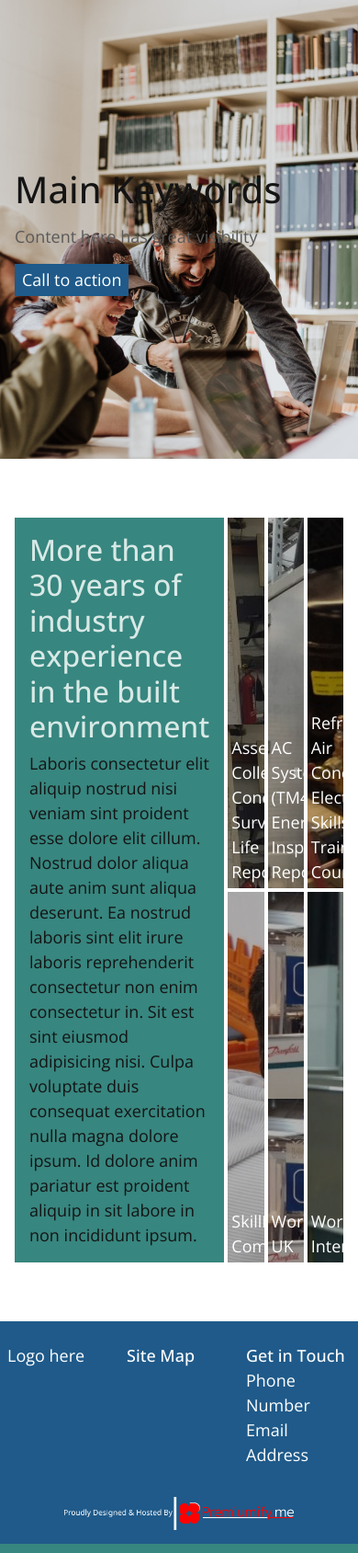
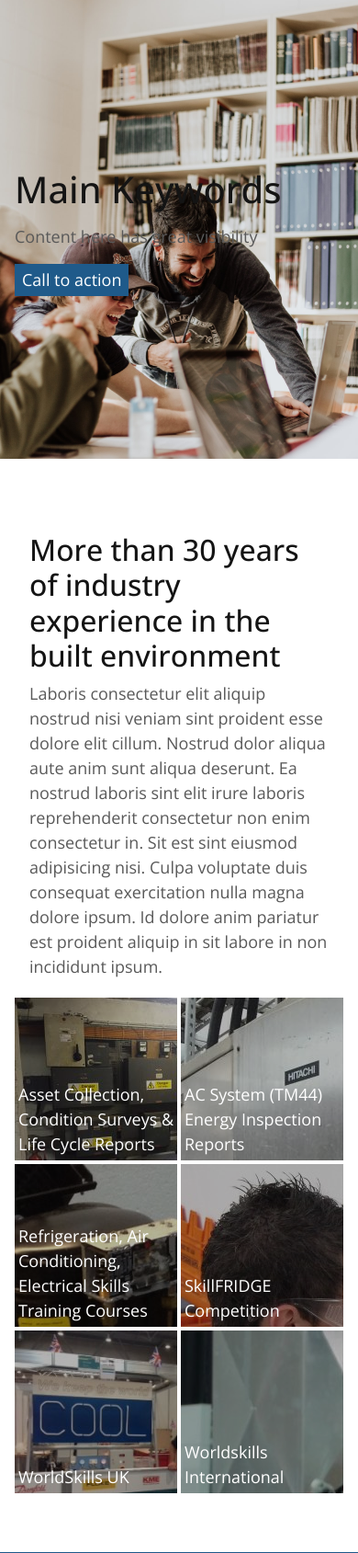
Before and after one commit to LeeMMT/coriolis-international, a Python web app: template in_development/templates/index.html in a window 390 px wide; the page is wider, and only the part inside the window is pictured. Shown: the part 81-1770 px from the top of that part at 92% size. Run offline with Jinja, Linux system fonts and the light colour scheme; the template is opened without the code that fills it, so the values that code supplies are empty.

Commit message:
Made service grid responsive, added dummy html to repo for redirecting to actual index on github live pages

```diff
--- a/in_development/static/css/styles.css
+++ b/in_development/static/css/styles.css
@@ -162,6 +162,28 @@
   }
 }
 
+@media screen and (max-width: 1170px) {
+  .service-section {
+    grid-template-columns: 1fr;
+  }
+  .service-section .text-wrapper {
+    background-color: transparent;
+    color: var(--text);
+  }
+  .service-section h2 {
+    color: var(--black);
+  }
+  .services-grid {
+    order: 2;
+  }
+}
+
+@media screen and (max-width: 500px) {
+  .services-grid {
+    grid-template-columns: 1fr 1fr;
+  }
+}
+
 @media screen and (max-width: 600px) {
   .top-nav {
     display: none;
--- /dev/null
+++ b/index.html
@@ -0,0 +1 @@
+<meta http-equiv="refresh" content="0; url=https://leemmt.github.io/coriolis-international/in_development/templates/index.html" />
```
Also changed, not shown: 2 other files.
